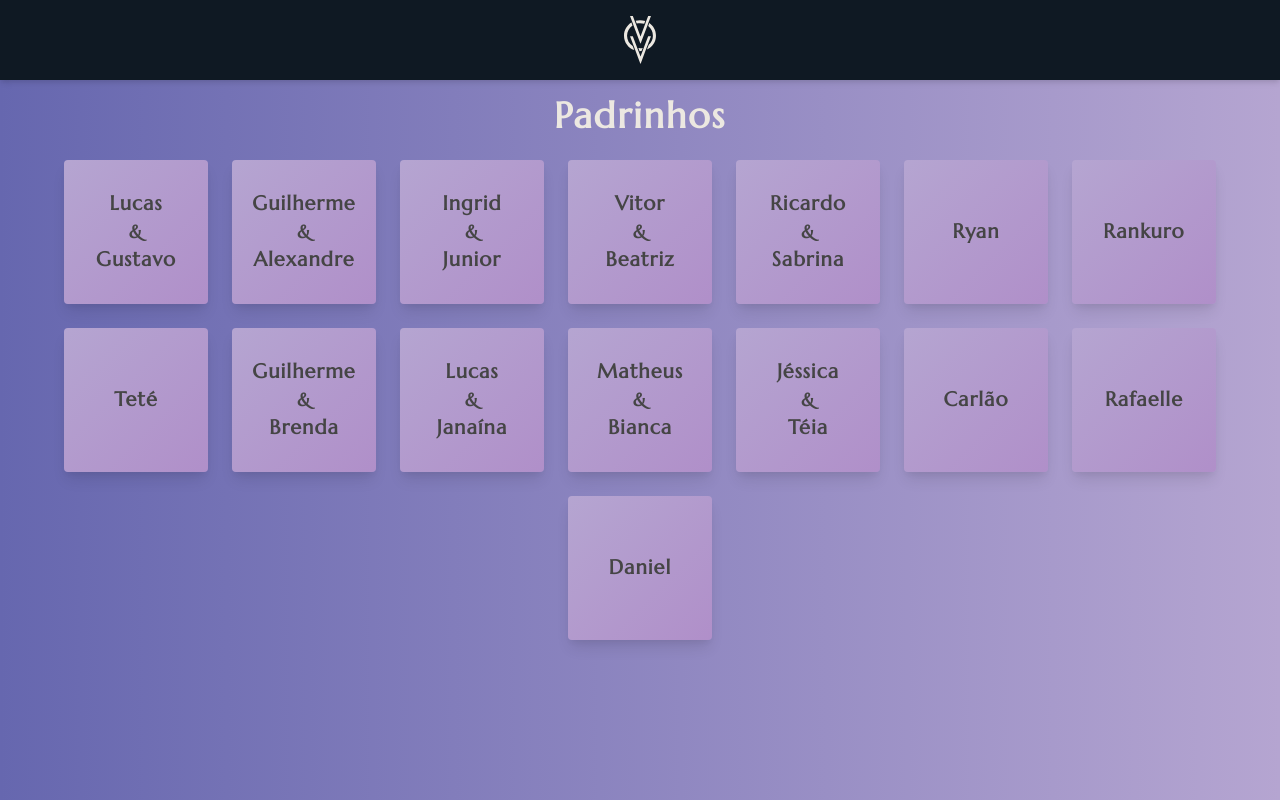
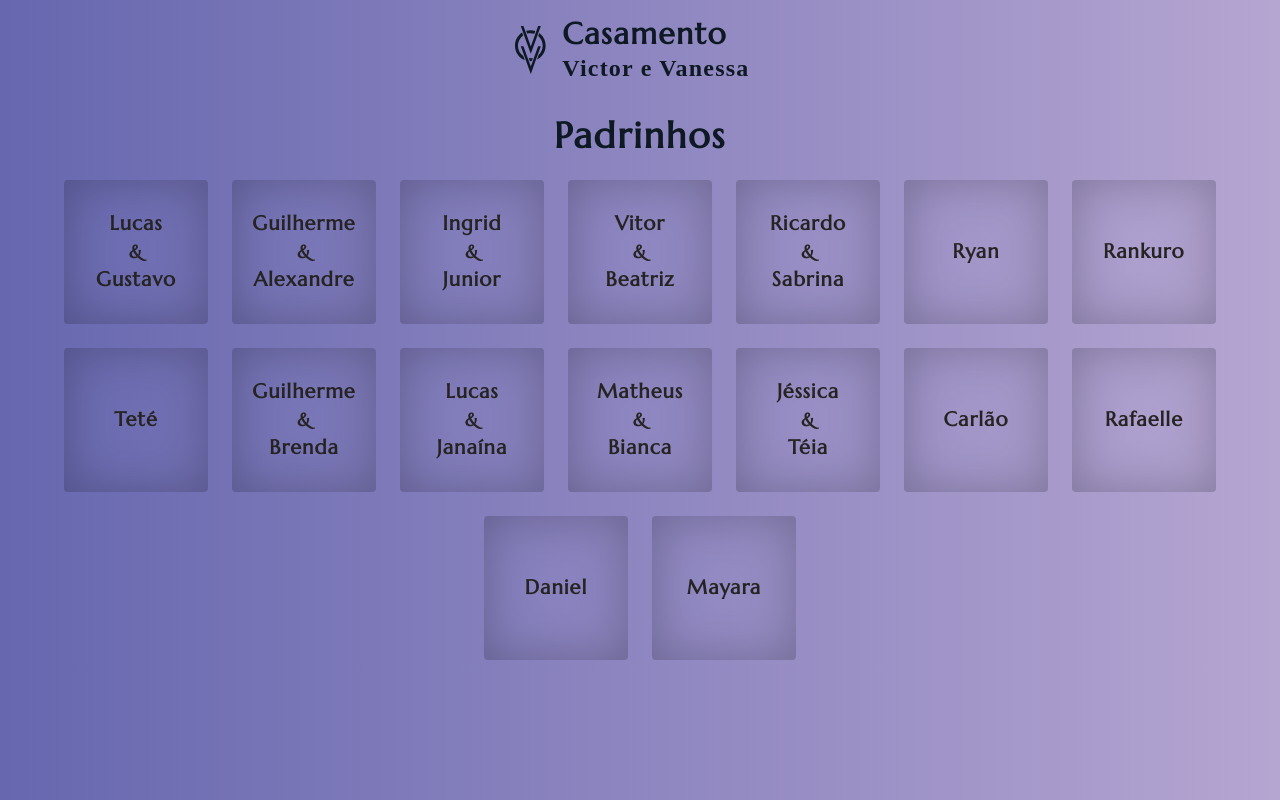
Before and after one commit to Victorb999/Padrinhos-VV, a Next.js app: page / in a window 1280 px wide. Built offline with nearby package versions, Linux system fonts and the light colour scheme; a web font is replaced by a local one.

Commit message:
Update 6 files

```diff
--- a/app/[slug]/page.tsx
+++ b/app/[slug]/page.tsx
@@ -34,7 +34,7 @@ export default async function Page({ params }: PageProps) {
 
   return (
     <div className="flex flex-col justify-center items-center w-full p-4">
-      <h1 className="font-serif font-bold text-body tracking-wider text-2xl mt-4">
+      <h1 className="font-serif  text-center font-bold text-dark tracking-wider text-2xl mt-4">
         Obrigado por aceitar esse convite tão especial! :)
       </h1>
 
--- a/app/layout.tsx
+++ b/app/layout.tsx
@@ -10,13 +10,24 @@ export default function RootLayout({
   return (
     <html>
       <body className="bg-gradient-to-r from-purple to-purple-light text-dark">
-        <div className="flex bg-dark p-4 items-center justify-center w-full shadow-md shadow-black">
-          <Link href="/">
+        <div>
+          <Link
+            href="/"
+            className="flex flex-row p-4 items-center justify-center w-full "
+          >
             <img
-              src="/logo-light.svg"
-              className="h-12 mx-4"
+              src="/logo-dark.svg"
+              className="h-12 inline mr-2 md:mr-4"
               alt="casamento victor e vanessa"
             />
+            <div className="flex flex-col">
+              <span className="font-serif font-bold text-dark tracking-wider text-xl md:text-3xl mr-4">
+                Casamento
+              </span>
+              <span className="font-cursive font-bold text-dark tracking-wider text-xl md:text-2xl mr-4">
+                Victor e Vanessa
+              </span>
+            </div>
           </Link>
         </div>
         {children}
--- a/app/page.tsx
+++ b/app/page.tsx
@@ -7,7 +7,7 @@ export default async function IndexPage() {
 
   return (
     <div className="flex flex-col items-center">
-      <h1 className="font-serif font-bold text-body tracking-wider text-4xl mt-4">
+      <h1 className="font-serif font-bold text-dark tracking-wider text-4xl mt-4">
         Padrinhos
       </h1>
       <div className="flex flex-wrap gap-2 flex justify-center items-center mt-4">
@@ -19,7 +19,7 @@ export default async function IndexPage() {
             flex flex-col justify-center items-center
             gap-4 p-2 m-2
             rounded shadow-lg shadow-black
-            bg-gradient-to-br	from-purple-light to-purple-400
+            card-glass
             w-36 h-36
             hover:opacity-75 transition
             transform hover:-translate-y-1 transition duration-300
@@ -33,10 +33,10 @@ export default async function IndexPage() {
                       key={member.id}
                       className="flex flex-col justify-center items-center"
                     >
-                      <span className="font-serif font-bold text-gray tracking-wider text-xl">
+                      <span className="font-serif font-bold text-gray-2 tracking-wider text-xl">
                         {member.nickName}
                       </span>
-                      <span className="font-serif font-bold text-gray tracking-wider text-lg">
+                      <span className="font-serif font-bold text-gray-2 tracking-wider text-lg">
                         {groomsman.members.length > 1 && index === 0 && ' &'}
                       </span>
                     </div>
--- a/json/groomsmen.json
+++ b/json/groomsmen.json
@@ -180,7 +180,7 @@
         }
       ]
     },
-     {
+    {
       "slug": "jessica-teia",
       "id": "12",
       "members": [
@@ -233,6 +233,18 @@
           "image": ""
         }
       ]
+    },
+    {
+      "slug": "mayara",
+      "id": "16",
+      "members": [
+        {
+          "name": "Mayara Isis",
+          "id": "25",
+          "nickName": "Mayara",
+          "image": ""
+        }
+      ]
     }
   ]
 }
--- a/styles/globals.css
+++ b/styles/globals.css
@@ -38,3 +38,7 @@
   transition: all 0.33s ease;
   opacity: 0.46;
 }
+
+.card-glass {
+  box-shadow: inset 0px 0px 50px rgba(0, 0, 0, 0.25);
+}
```
Also changed, not shown: public/logo-dark.svg (added).
